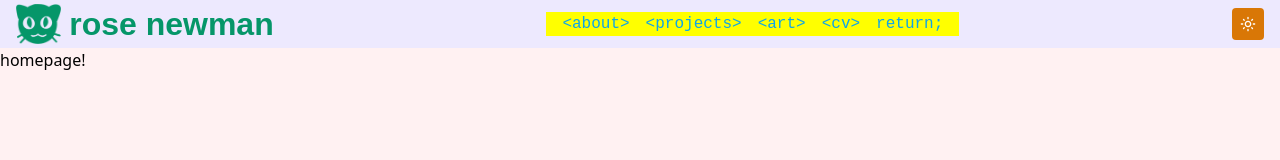
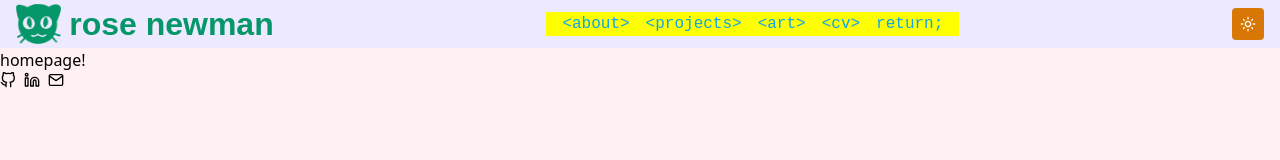
Before and after one commit to rosalie0/rosalie0.github.io, a React (Vite) app: page / in a window 1280 px wide. Shown: the top 160 px of the page. Built offline with nearby package versions, Linux system fonts and the light colour scheme; a web font is replaced by a local one.

Commit message:
feather icons and links

```diff
--- a/src/components/Homepage.tsx
+++ b/src/components/Homepage.tsx
@@ -1,7 +1,13 @@
 import React from "react";
+import Socials from "./Socials";
 
 function Homepage() {
-  return <div>homepage!</div>;
+  return (
+    <div>
+      homepage!
+      <Socials />
+    </div>
+  );
 }
 
 export default Homepage;
--- /dev/null
+++ b/src/components/Socials.tsx
@@ -0,0 +1,20 @@
+import React from "react";
+import { FiGithub, FiLinkedin, FiMail } from "react-icons/fi";
+
+const Socials = () => {
+  return (
+    <div className="flex gap-2">
+      <a href="https://github.com/rosalie0">
+        <FiGithub />
+      </a>
+      <a href="https://www.linkedin.com/in/rosalie-newman-rn/">
+        <FiLinkedin />
+      </a>
+      <a href="mailto:rosalienewman0@gmail.com" target="_blank">
+        <FiMail />
+      </a>
+    </div>
+  );
+};
+
+export default Socials;
```
